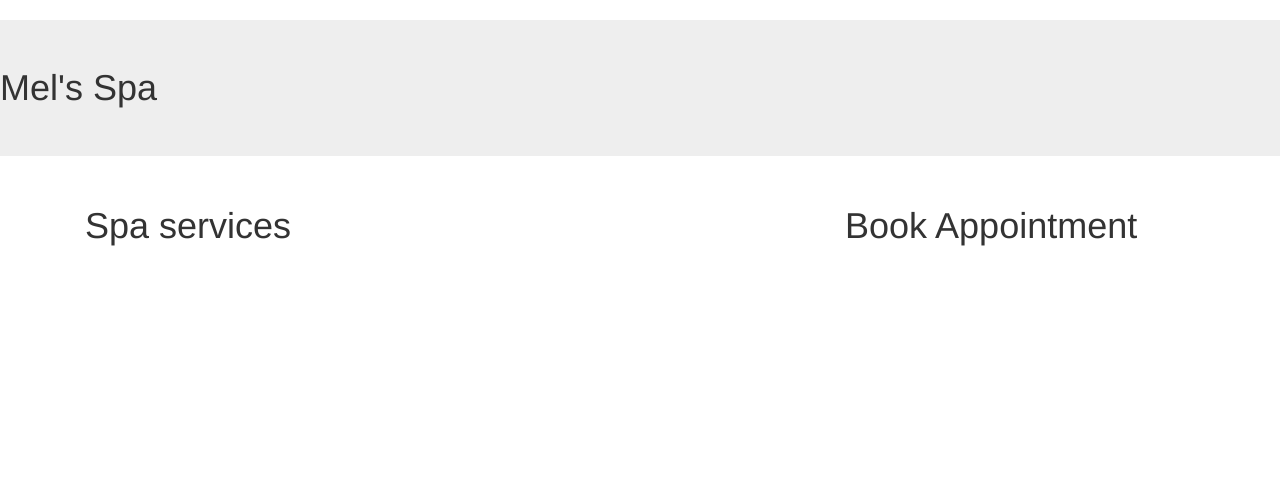
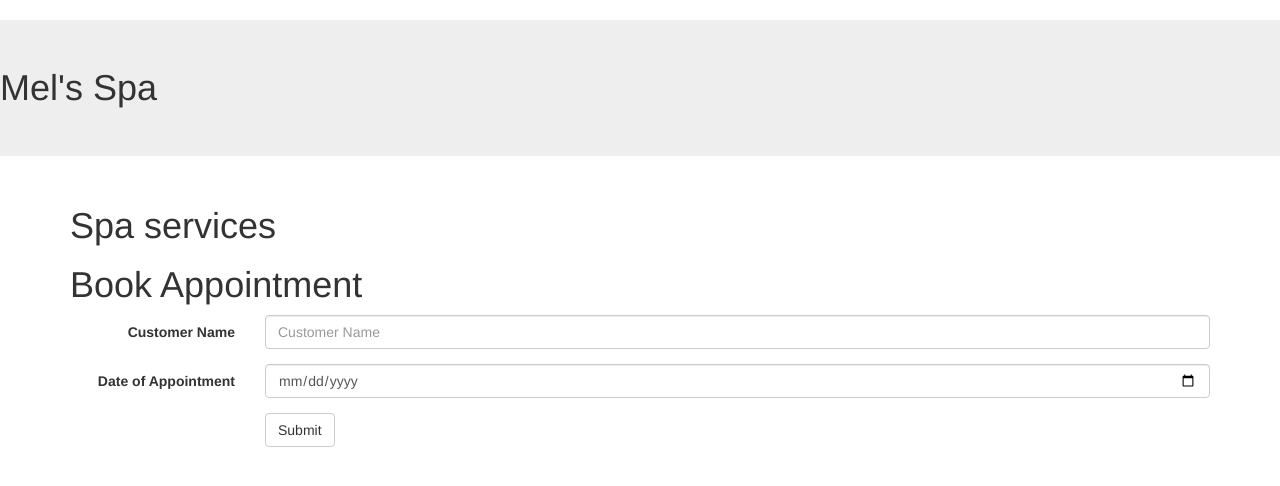
Before and after one commit to sleahy115/booking, a plain HTML site: page index.html in a window 1280 px wide. Drawn offline with Linux system fonts and the light colour scheme.

Commit message:
add REAME.md and add appointment form to index.html

```diff
--- a/index.html
+++ b/index.html
@@ -10,14 +10,30 @@
   </head>
   <body>
   <h1 class="jumbotron"> Mel's Spa</h1>
-  <div class="container"
-    <div class="row">
-      <div class="col-md-8">
-      <h1>Spa services</h1>
+  <div class="container">
+  <h1>Spa services</h1>
+  <h1>Book Appointment</h1>
+  <form class="form-horizontal">
+    <div class="form-group">
+      <label for="inputName" class="col-sm-2 control-label">Customer Name</label>
+      <div class="col-sm-10">
+        <input type="email" class="form-control" id="inputName" placeholder="Customer Name">
       </div>
-      <div class="col-md-4">
-      <h1>Book Appointment</h1>
+    </div>
+    <div class="form-group">
+      <label for="inputDate" class="col-sm-2 control-label">Date of Appointment</label>
+      <div class="col-sm-10">
+        <input type="date" class="form-control" id="inputDate" placeholder="Date of appointment">
       </div>
+    </div>
+    <div class="form-group">
+      <div class="col-sm-offset-2 col-sm-10">
+        <button type="submit" class="btn btn-default">Submit</button>
+      </div>
+    </div>
+    </form>
 
+
+  </div>
   </body>
 </html>
```
Also changed, not shown: 1 other file.
